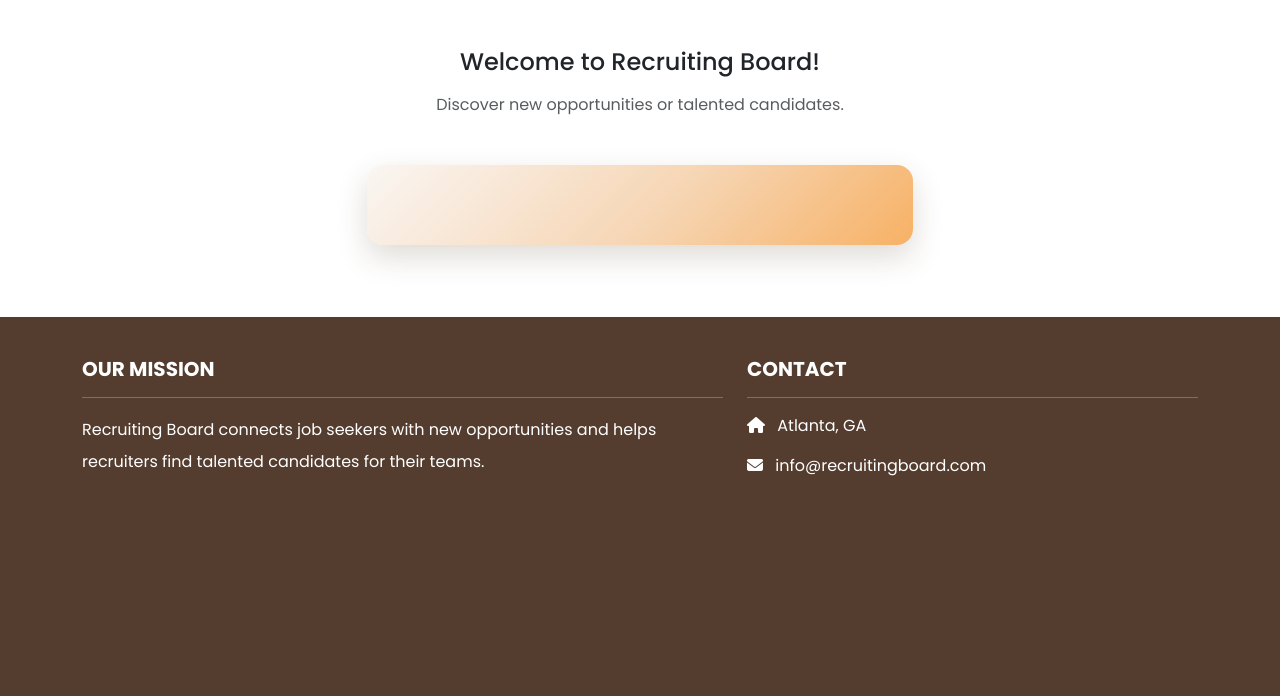
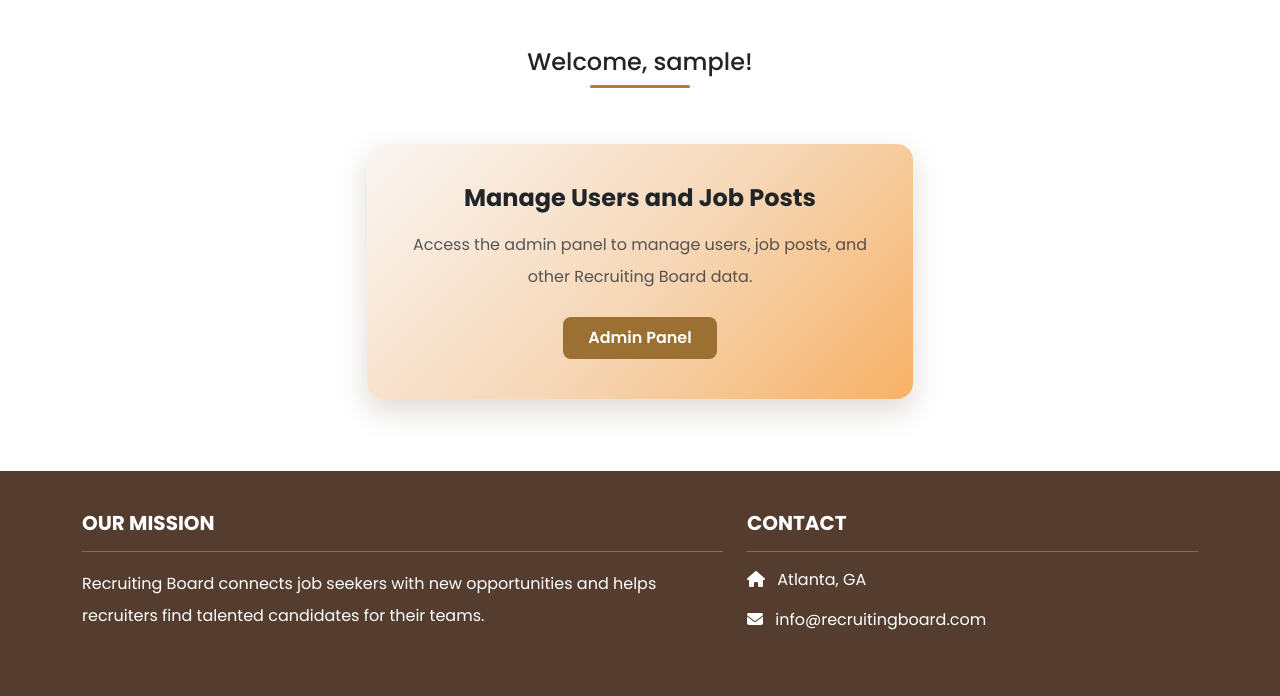
Before and after one commit to JadenKey/Recruiting-Board, a Django app: page / in a window 1280 px wide. Shown: the part 268-964 px from the top of the page. Before the commit the page ends 744 px from the top, so only its background shows below. Run offline with Django 5.2, Linux system fonts and the light colour scheme; the visitor is signed in with stand-in values (Sample User, id 1); some libraries are stand-ins or nearby versions.

Commit message:
Enhanced UI, changed UI to be consistent

```diff
--- a/accounts/templates/accounts/profile_edit.html
+++ b/accounts/templates/accounts/profile_edit.html
@@ -34,10 +34,10 @@
 
               <p class="text-muted">Save to get another blank entry in each section.</p>
               <button type="submit"
-                class="btn bg-dark text-white">Save Profile
+                class="btn btn-rb px-4 py-2 fw-semibold">Save Profile
               </button>
               <a href="{% url 'accounts.profile_show' template_data.profile.id %}"
-                class="btn btn-secondary">Cancel</a>
+                class="btn btn-rb-secondary px-4 py-2 fw-semibold">Cancel</a>
             </form>
           </div>
         </div>
--- a/accounts/templates/accounts/profile_show.html
+++ b/accounts/templates/accounts/profile_show.html
@@ -10,13 +10,13 @@
               <h2>{{ template_data.profile.user.username }}</h2>
               {% if template_data.is_owner %}
                 <a href="{% url 'accounts.profile_edit' %}"
-                  class="btn bg-dark text-white">Edit Profile</a>
+                  class="btn btn-rb px-4 py-2 fw-semibold">Edit Profile</a>
               {% elif user.is_recruiter %}
                 <div>
                   <a href="{% url 'messaging.thread' template_data.profile.user.id %}"
-                    class="btn bg-dark text-white">Message</a>
+                    class="btn btn-rb px-4 py-2 fw-semibold">Message</a>
                   <a href="{% url 'messaging.email' template_data.profile.user.id %}"
-                    class="btn btn-outline-secondary">Email</a>
+                    class="btn btn-rb-secondary px-4 py-2 fw-semibold">Email</a>
                 </div>
               {% endif %}
             </div>
--- a/accounts/templates/accounts/signup.html
+++ b/accounts/templates/accounts/signup.html
@@ -12,7 +12,7 @@
               {% csrf_token %}
               {{ template_data.form.as_p }}
               <button type="submit"
-                class="btn bg-dark text-white">Sign Up
+                class="btn btn-rb px-4 py-2 fw-semibold">Sign Up
               </button>
             </form>
           </div>
--- a/home/templates/home/index.html
+++ b/home/templates/home/index.html
@@ -16,10 +16,18 @@
   <div class="container">
     <div class="row mt-4">
       <div class="col mx-auto text-center mb-4">
-        <h4 class="mb-3">Welcome to Recruiting Board!</h4>
+        <h4 class="rb-title">
+        {% if user.is_authenticated %}
+          Welcome, {{ user.username }}!
+        {% else %}
+          Welcome!
+        {% endif %}
+        </h4>
+        {% if not user.is_superuser %}
         <p class="text-muted mb-0">
           Discover new opportunities or talented candidates.
         </p>
+        {% endif %}
       </div>
     </div>
     <div class="row justify-content-center mt-4">
@@ -74,7 +82,20 @@
                 View Candidates
               </a>
             </div>
-          {% endif %}
+            {% elif user.is_superuser %}
+            <h4 class="card-title fw-bold mb-3 text-dark">
+              Manage Users and Job Posts
+            </h4>
+            <p class="card-text text-muted mb-4 lh-lg">
+              Access the admin panel to manage users, job posts, and other
+              Recruiting Board data.
+            </p>
+            <div class="d-flex justify-content-center gap-3 flex-wrap">
+              <a href="{% url 'admin:index' %}" class="btn btn-rb px-4 py-2 fw-semibold">
+                Admin Panel
+              </a>
+            </div>
+            {% endif %}
           </div>
         </div>
       </div>
--- a/jobs/templates/jobs/form.html
+++ b/jobs/templates/jobs/form.html
@@ -12,10 +12,10 @@
               {% csrf_token %}
               {{ template_data.form.as_p }}
               <button type="submit"
-                class="btn bg-dark text-white">Save
+                class="btn btn-rb px-4 py-2 fw-semibold">Save
               </button>
               <a href="{% url 'jobs.index' %}"
-                class="btn btn-secondary">Cancel</a>
+                class="btn btn-rb-secondary px-4 py-2 fw-semibold">Cancel</a>
             </form>
           </div>
         </div>
--- a/jobs/templates/jobs/index.html
+++ b/jobs/templates/jobs/index.html
@@ -7,7 +7,7 @@
         <div class="d-flex justify-content-between align-items-center mb-3">
           <h2>My Job Posts</h2>
           <a href="{% url 'jobs.create' %}"
-            class="btn bg-dark text-white">Post a Job</a>
+            class="btn btn-rb px-4 py-2 fw-semibold">Post a Job</a>
         </div>
         <hr />
         {% for job in template_data.jobs %}
@@ -34,9 +34,9 @@
                 </p>
               {% endif %}
               <a href="{% url 'jobs.edit' job.id %}"
-                class="btn bg-dark text-white">Edit</a>
+                class="btn btn-rb px-4 py-2 fw-semibold">Edit</a>
               <a href="{% url 'jobs.pipeline' job.id %}"
-                class="btn bg-dark text-white">Pipeline</a>
+                class="btn btn-rb-secondary px-4 py-2 fw-semibold">Pipeline</a>
             </div>
           </div>
         {% empty %}
--- a/jobs/templates/jobs/pipeline.html
+++ b/jobs/templates/jobs/pipeline.html
@@ -16,7 +16,7 @@
     <div class="d-flex justify-content-between align-items-center mb-3">
       <h2>Pipeline</h2>
       <a href="{% url 'jobs.index' %}"
-        class="btn btn-secondary">Back to My Job Posts</a>
+        class="btn btn-rb-secondary px-4 py-2 fw-semibold">Back to My Job Posts</a>
     </div>
     <h6 class="text-muted">
       {{ template_data.job.title }} - {{ template_data.job.company }}
@@ -40,9 +40,9 @@
                     <p>{{ application.message }}</p>
                   {% endif %}
                   <a href="{% url 'messaging.thread' application.seeker.id %}"
-                    class="btn btn-sm bg-dark text-white" draggable="false">Message</a>
+                    class="btn btn-rb-secondary px-4 py-2 fw-semibold" draggable="false">Message</a>
                   <a href="{% url 'messaging.email' application.seeker.id %}"
-                    class="btn btn-sm btn-outline-secondary" draggable="false">Email</a>
+                    class="btn btn-rb-secondary px-4 py-2 fw-semibold" draggable="false">Email</a>
                 </div>
               </div>
             {% endfor %}
--- a/messaging/templates/messaging/email.html
+++ b/messaging/templates/messaging/email.html
@@ -19,10 +19,10 @@
               {% csrf_token %}
               {{ template_data.form.as_p }}
               <button type="submit"
-                class="btn bg-dark text-white">Send
+                class="btn btn-rb px-4 py-2 fw-semibold">Send
               </button>
               <a href="{% url 'jobs.candidates' %}"
-                class="btn btn-secondary">Cancel</a>
+                class="btn btn-rb px-4 py-2 fw-semibold">Cancel</a>
             </form>
           </div>
         </div>
--- a/messaging/templates/messaging/inbox.html
+++ b/messaging/templates/messaging/inbox.html
@@ -11,7 +11,7 @@
             <div class="card-body">
               <h4>{{ person.username }}</h4>
               <a href="{% url 'messaging.thread' person.id %}"
-                class="btn bg-dark text-white">Open</a>
+                class="btn btn-rb px-4 py-2 fw-semibold">Open</a>
             </div>
           </div>
         {% empty %}
--- a/messaging/templates/messaging/thread.html
+++ b/messaging/templates/messaging/thread.html
@@ -7,7 +7,7 @@
         <div class="d-flex justify-content-between align-items-center mb-3">
           <h2>{{ template_data.other.username }}</h2>
           <a href="{% url 'messaging.inbox' %}"
-            class="btn btn-secondary">Back to Messages</a>
+            class="btn btn-rb-secondary px-4 py-2 fw-semibold">Back to Messages</a>
         </div>
         <hr />
         {% for message in template_data.conversation %}
@@ -29,7 +29,7 @@
               {% csrf_token %}
               {{ template_data.form.as_p }}
               <button type="submit"
-                class="btn bg-dark text-white">Send</button>
+                class="btn btn-rb px-4 py-2 fw-semibold">Send</button>
             </form>
           </div>
         </div>
--- a/recruitingboard/static/css/style.css
+++ b/recruitingboard/static/css/style.css
@@ -13,32 +13,90 @@ body {
 }
 .navbar a.nav-link {
   color: #FFFEF6 !important;
+  transition: color 0.2s ease;
+}
+.navbar a.nav-link:hover {
+    color: #f6d5b3 !important;
 }
 .bg-dark {
   background-color: #543d2f !important;
 }
 .btn-rb {
-  background-color: #b07e39;
+  background-color: #9c7032;
   color: #FFFFFF;
+  border-radius: 8px;
+  transition: all 0.2s ease;
 }
 .btn-rb:hover {
-  background-color: #825b2f;
+  background-color: #75522a;
   color: #FFFFFF;
+  transform: translateY(-2px);
+  box-shadow: 0 6px 15px rgba(80, 55, 25, 0.25);
+}
+.btn-rb-secondary {
+  background-color: #e8dfd7;
+  color: #543d2f;
+  border: 1px solid #cbb9a9;
+  border-radius: 8px;
+  transition: all 0.2s ease;
+}
+.btn-rb-secondary:hover {
+  background-color: #d4c4b5;
+  color: #543d2f;
+  transform: translateY(-2px);
+  box-shadow: 0 6px 15px rgba(80, 55, 25, 0.15);
 }
 
 .rb-card {
+    transition: transform 0.25s ease, box-shadow 0.25s ease;
     background: linear-gradient(135deg, #faf6f3 0%, #f6d5b3 55%, #f7b165 100%) !important;
     box-shadow: 0 12px 30px rgba(80, 55, 25, 0.18) !important;
     overflow: hidden;
 }
+.rb-card:hover {
+    transform: translateY(-10px);
+    box-shadow: 0 25px 40px rgba(80, 55, 25, 0.25) !important;
+}
+
 .rb-card-background {
+    transition: transform 0.25s ease, box-shadow 0.25s ease;
     background: #d4b89d !important;
     box-shadow: 0 12px 30px rgba(80, 55, 25, 0.18) !important;
     overflow: hidden;
 }
+.rb-card-background:hover {
+    transform: translateY(-10px);
+    box-shadow: 0 25px 40px rgba(80, 55, 25, 0.25) !important;
+}
+.rb-title {
+    position: relative;
+    display: inline-block;
+}
+
+.rb-title::after {
+    content: "";
+    display: block;
+    width: 100px;
+    height: 3px;
+    background: #b07e39;
+    margin: 8px auto 0;
+    border-radius: 5px;
+}
+
 
 .rb-masthead {
+    display: flex;
+    align-items: center;
     background-image: url("../images/hero.jpg");
     background-size: cover;
     background-position: center;
 }
+
+@keyframes fadeInUp {
+  from {opacity: 0; transform: translateY(20px);}
+  to {opacity: 1; transform: translateY(0);}
+}
+
+.rb-card, .rb-card-background, .card {
+  animation: fadeInUp 0.8s ease-out forwards;
+}
--- a/recruitingboard/templates/registration/login.html
+++ b/recruitingboard/templates/registration/login.html
@@ -13,7 +13,7 @@
               <form method="POST" action="{% url 'logout' %}?next=/">
                 {% csrf_token %}
                 <button type="submit"
-                  class="btn bg-dark text-white">Log Out
+                  class="btn btn-rb px-4 py-2 fw-semibold">Log Out
                 </button>
               </form>
             {% else %}
@@ -35,7 +35,7 @@
                     class="form-control" required />
                 </p>
                 <button type="submit"
-                  class="btn bg-dark text-white">Log In
+                  class="btn btn-rb px-4 py-2 fw-semibold">Log In
                 </button>
               </form>
             {% endif %}
```
Also changed, not shown: jobs/templates/jobs/candidates.html (+5 -5 lines), jobs/templates/jobs/search.html (+5 -5 lines).
